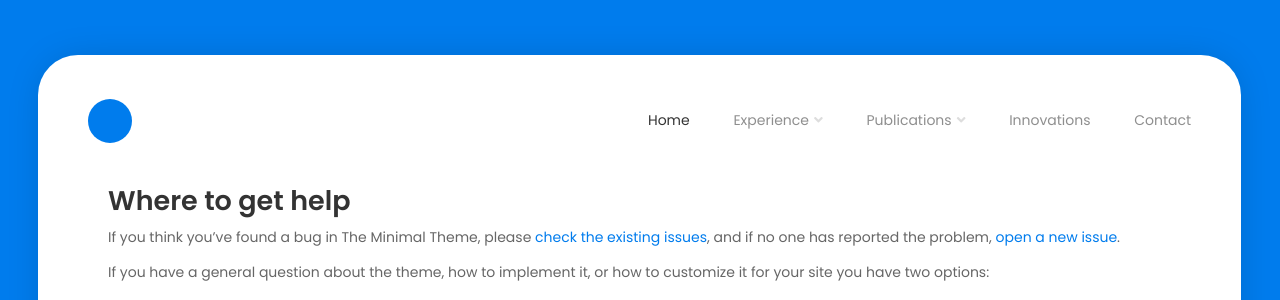
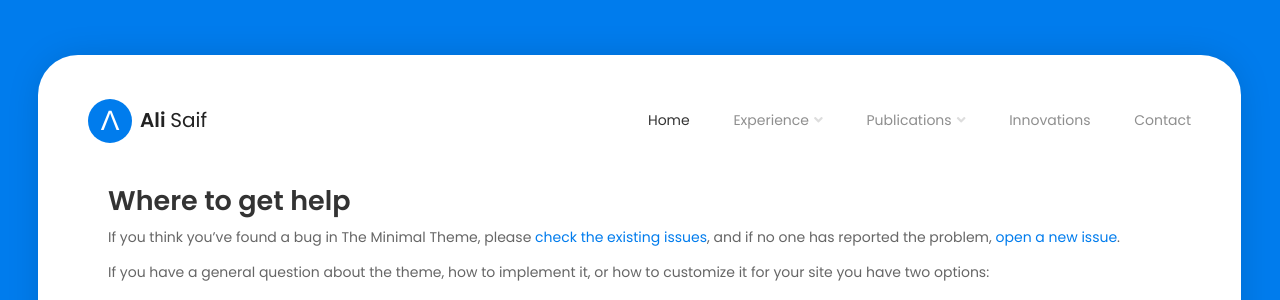
Before and after one commit to integracore2/integracore2.github.io, a Jekyll site: the page built from docs/SUPPORT.md, in a window 1280 px wide. Shown: the part 169-469 px from the top of the page. Built offline with Jekyll 4.4.1, drawn with Linux system fonts in a browser that asks for light colours; our own code applies the rules of GitHub Pages for plain Markdown files; comment, search, counter and statistics services are not loaded.

Commit message:
modified to logo_local (conflict with seo logo)

```diff
--- a/_includes/header_site.html
+++ b/_includes/header_site.html
@@ -3,9 +3,9 @@
 
       <!-- Text Logo -->
       <div class="text-logo">
-        <a href="{{ site.logo.url }}/">
-          <div class="logo-symbol">{{ site.logo.symbol }}</div>
-          <div class="logo-text">{{ site.logo.text }}</div>
+        <a href="{{ site.logo_local.url }}/">
+          <div class="logo-symbol">{{ site.logo_local.symbol }}</div>
+          <div class="logo-text">{{ site.logo_local.text }}</div>
         </a>
       </div>
       <!-- /Text Logo -->
```
